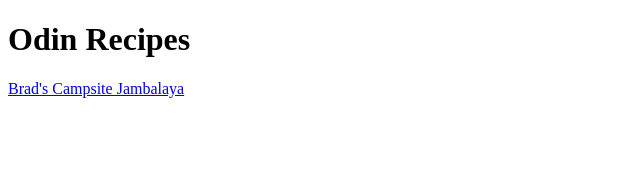
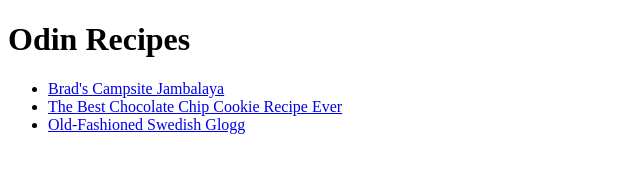
Before and after one commit to MMaharrey/odin-recipes, a plain HTML site: page index.html in a window 1280 px wide. Shown: the whole page, without its empty margins (0-640 px from the left). Drawn offline with Linux system fonts and the light colour scheme.

Commit message:
Added Old Fashioned Link

```diff
--- a/index.html
+++ b/index.html
@@ -7,16 +7,11 @@
 </head>
 <body>
     <h1>Odin Recipes</h1>
-    <a href="recipes/jambalaya.html">Brad's Campsite Jambalaya</a>
-
-
-
+<ul>
+    <li><a href="recipes/jambalaya.html">Brad's Campsite Jambalaya</a></li>
+    <li><a href="recipes/cookies.html">The Best Chocolate Chip Cookie Recipe Ever</a></li>
+    <li><a href="recipes/old-fashioned.html">Old-Fashioned Swedish Glogg</a></li>
+</ul>
 </body>
 
-
-
-
-
-
-
 </html>
```
